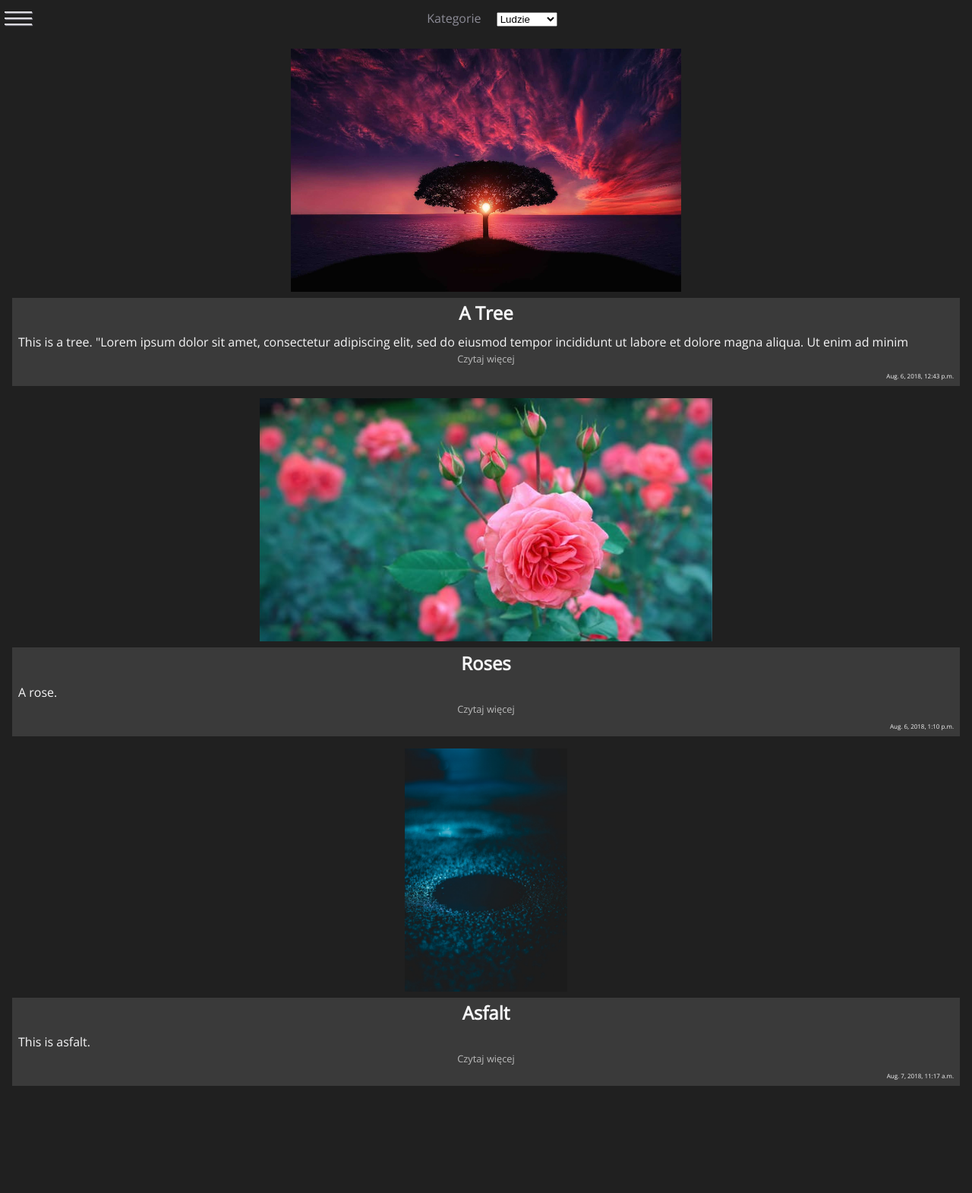
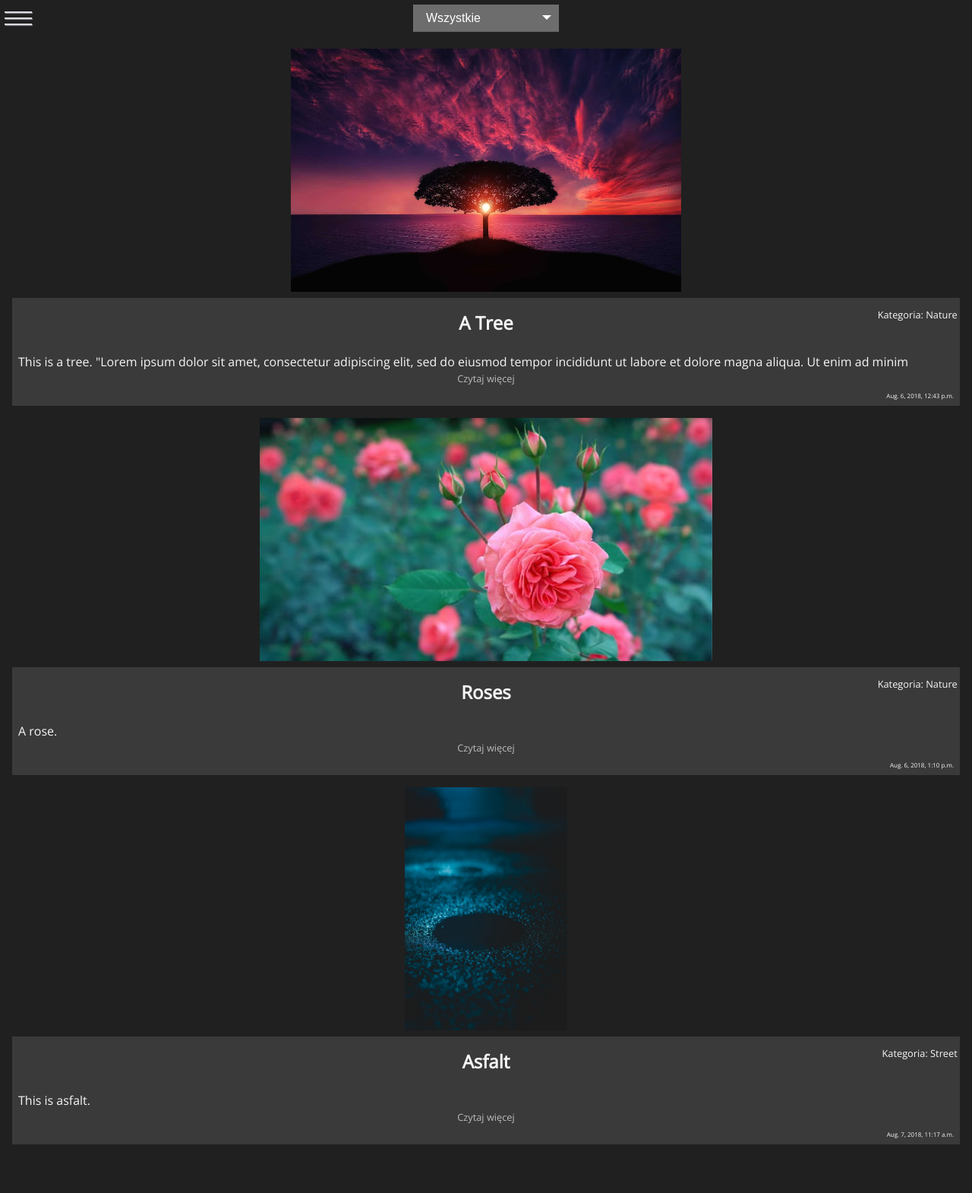
Before and after one commit to TarasekM/Nicola-Site, a Django app: page / in a window 1280 px wide. Shown: the whole page at 76% size. Before the commit the page ends 1429 px from the top, so only its background shows below. Run offline with Django 3.2, Linux system fonts and the light colour scheme; data comes from the database, SQL or seed files in the repository; both versions use the stored data as it was after the commit; style sheets or scripts are compiled from the project's sources; some libraries are stand-ins or nearby versions.

Commit message:
Kategorie działają

```diff
--- a/website/admin.py
+++ b/website/admin.py
@@ -1,5 +1,7 @@
 from django.contrib import admin
 from .models import Post
+from .models import Categories
 # Register your models here.
 
 admin.site.register(Post)
+admin.site.register(Categories)
--- a/website/models.py
+++ b/website/models.py
@@ -1,5 +1,12 @@
 from django.db import models
 from django.utils import timezone
+
+
+class Categories(models.Model):
+    name = models.CharField(max_length=32)
+
+    def __str__(self):
+        return self.name
 
 class Post(models.Model):
     author = models.ForeignKey('auth.User', on_delete=models.CASCADE)
@@ -10,6 +17,7 @@ class Post(models.Model):
     published_date = models.DateTimeField(
             blank=True, null=True)
     image = models.ImageField(upload_to='images/')
+    category = models.ForeignKey(Categories, on_delete=models.CASCADE, null=True)
 
     def publish(self):
         self.published_date = timezone.now()
--- a/website/static/css/main.css
+++ b/website/static/css/main.css
@@ -5,17 +5,71 @@ main {
   grid-template-areas: "categories" "images" "footer";
 }
 
-.categories-form {
+.custom-select {
+  width: 12rem;
   grid-area: categories;
   align-self: center;
   margin: auto;
-  color: #8c8b96;
-}
-.categories-form label {
-  padding: 1rem;
+  position: relative;
+  font-family: Arial;
 }
 
-.image_containter {
+.custom-select select {
+  display: none;
+  /*hide original SELECT element:*/
+}
+
+.select-selected {
+  background-color: #6d6d6d;
+}
+
+/*style the arrow inside the select element:*/
+.select-selected:after {
+  position: absolute;
+  content: "";
+  top: 14px;
+  right: 10px;
+  width: 0;
+  height: 0;
+  border: 6px solid transparent;
+  border-color: #fff transparent transparent transparent;
+}
+
+/*point the arrow upwards when the select box is open (active):*/
+.select-selected.select-arrow-active:after {
+  border-color: transparent transparent #fff transparent;
+  top: 7px;
+}
+
+/*style the items (options), including the selected item:*/
+.select-items div, .select-selected {
+  color: #ffffff;
+  padding: 8px 16px;
+  border: 1px solid transparent;
+  border-color: transparent transparent rgba(0, 0, 0, 0.1) transparent;
+  cursor: pointer;
+}
+
+/*style items (options):*/
+.select-items {
+  position: absolute;
+  background-color: #6d6d6d;
+  top: 100%;
+  left: 0;
+  right: 0;
+  z-index: 99;
+}
+
+/*hide the items when the select box is closed:*/
+.select-hide {
+  display: none;
+}
+
+.select-items div:hover, .same-as-selected {
+  background-color: rgba(0, 0, 0, 0.1);
+}
+
+.images_containter {
   grid-area: images;
   display: flex;
   flex-direction: column;
@@ -24,7 +78,14 @@ main {
   height: auto;
   margin: 1rem;
 }
-.image_containter .backdrop {
+.images_containter .image_containter {
+  display: none;
+  align-items: center;
+  justify-content: space-between;
+  flex-direction: column;
+  width: 100%;
+}
+.images_containter .backdrop {
   position: fixed;
   display: none;
   top: 0;
@@ -34,7 +95,7 @@ main {
   height: 100vh;
   background: rgba(0, 0, 0, 0.9);
 }
-.image_containter .modal {
+.images_containter .modal {
   display: none;
   position: fixed;
   z-index: 5;
@@ -42,7 +103,7 @@ main {
   vertical-align: middle;
   background: rgba(0, 0, 0, 0.9);
 }
-.image_containter .modal .modal_image {
+.images_containter .modal .modal_image {
   position: fixed;
   top: 50%;
   left: 50%;
@@ -53,7 +114,7 @@ main {
   z-index: 6;
   animation: zoom 1s;
 }
-.image_containter .modal_image--close {
+.images_containter .modal_image--close {
   position: fixed;
   top: 0.5rem;
   right: 0.5rem;
@@ -66,14 +127,14 @@ main {
   z-index: 6;
   display: none;
 }
-.image_containter a {
+.images_containter a {
   text-decoration: none;
 }
-.image_containter .img {
+.images_containter .img {
   max-height: 20rem;
   max-width: 100%;
 }
-.image_containter .image-description {
+.images_containter .image-description {
   background: #3a3a3a;
   padding: 0;
   color: #f6f6f7;
@@ -83,16 +144,26 @@ main {
   display: flex;
   flex-direction: column;
 }
-.image_containter .image-description .image-description_title {
+.images_containter .image-description .title_category_one_line {
+  display: block;
+  position: relative;
+}
+.images_containter .image-description .image-description_category {
+  font-size: 0.8rem;
+  position: absolute;
+  padding: 0 0.2rem;
+  top: 0;
+  right: 0;
+}
+.images_containter .image-description .image-description_title {
   font-size: 1.5rem;
   text-align: center;
-  margin: 0.2rem;
 }
-.image_containter .image-description .image-description_text {
+.images_containter .image-description .image-description_text {
   margin: 0;
   padding: 0.5rem;
 }
-.image_containter .image-description .image-description_read-more {
+.images_containter .image-description .image-description_read-more {
   border: none;
   background: none;
   font-size: 0.8rem;
@@ -102,10 +173,10 @@ main {
   padding: 0;
   font-family: inherit;
 }
-.image_containter .image-description .image-description_read-more:focus {
+.images_containter .image-description .image-description_read-more:focus {
   outline: none;
 }
-.image_containter .image-description .image-description_pub-date {
+.images_containter .image-description .image-description_pub-date {
   margin: 0;
   padding: 0.5rem;
   font-size: 0.5rem;
--- a/website/static/css/main.scss
+++ b/website/static/css/main.scss
@@ -13,17 +13,62 @@ main{
                        'footer';
 }
 
-.categories-form{
+.custom-select {
+  width: 12rem;
   grid-area: categories;
   align-self: center;
   margin: auto;
-  color: $font-color;
-  label{
-    padding: 1rem;
-  }
+  position: relative;
+  font-family: Arial;
+}
+.custom-select select {
+  display: none; /*hide original SELECT element:*/
+}
+.select-selected {
+  background-color: lighten($background-color, 30);
+}
+/*style the arrow inside the select element:*/
+.select-selected:after {
+  position: absolute;
+  content: "";
+  top: 14px;
+  right: 10px;
+  width: 0;
+  height: 0;
+  border: 6px solid transparent;
+  border-color: #fff transparent transparent transparent;
+}
+/*point the arrow upwards when the select box is open (active):*/
+.select-selected.select-arrow-active:after {
+  border-color: transparent transparent #fff transparent;
+  top: 7px;
+}
+/*style the items (options), including the selected item:*/
+.select-items div,.select-selected {
+  color: #ffffff;
+  padding: 8px 16px;
+  border: 1px solid transparent;
+  border-color: transparent transparent rgba(0, 0, 0, 0.1) transparent;
+  cursor: pointer;
+}
+/*style items (options):*/
+.select-items {
+  position: absolute;
+  background-color: lighten($background-color, 30);
+  top: 100%;
+  left: 0;
+  right: 0;
+  z-index: 99;
+}
+/*hide the items when the select box is closed:*/
+.select-hide {
+  display: none;
+}
+.select-items div:hover, .same-as-selected {
+  background-color: rgba(0, 0, 0, 0.1);
 }
 
-.image_containter{
+.images_containter{
   grid-area: images;
   display: flex;
   flex-direction: column;
@@ -31,6 +76,15 @@ main{
   justify-content: space-between;
   height: auto;
   margin: 1rem;
+
+  .image_containter{
+    // display: flex;
+    display: none;
+    align-items: center;
+    justify-content: space-between;
+    flex-direction: column;
+    width: 100%;
+  }
 
   .backdrop {
     position: fixed;
@@ -98,10 +152,22 @@ main{
     display: flex;
     flex-direction: column;
 
+    .title_category_one_line{
+      display: block;
+      position: relative;
+    }
+
+    .image-description_category{
+      font-size: 0.8rem;
+      position: absolute;
+      padding: 0 0.2rem;
+      top: 0;
+      right: 0;
+    }
+
     .image-description_title{
       font-size: 1.5rem;
       text-align: center;
-      margin: 0.2rem;
     }
 
     .image-description_text{
--- a/website/templates/website/main.html
+++ b/website/templates/website/main.html
@@ -18,28 +18,34 @@
   {% block content %}
 
   <main>
-    <form class="categories-form">
-      <label for="categories">Kategorie</label>
-      <select id="category">
-        <option value="ludzie">Ludzie</option>
-        <option value="zwierzęta">Zwierzęta</option>
-        <option value="natura">Natura</option>
+    <div class="custom-select">
+      <select>
+        <option value='all'>Wszystkie</option>
+        <option value='all'>Wszystkie</option>
+        {% for category in categories %}
+        <option value="{{ category.name }}">{{ category.name }}</option>
+        {% endfor %}
       </select>
-    </form>
     </div>
-    <div class="image_containter">
+
+    <div class="images_containter">
       <div class="backdrop"></div>
       <div class="modal">
         <img src="" class="modal_image">
             <button class="modal_image--close">&#10006;</button>
       </div>
       {% for post in post_list %}
+      <div class="image_containter {{ post.category }}">
         <img src="{{MEDIA_URL}}{{post.image}}" class="img">
         <div class="image-description">
+          <div class="title_category_one_line">
             <h1 class="image-description_title">{{ post.title }}</h1>
+            <p class="image-description_category">Kategoria: {{ post.category }}</p>
+          </div>
           <p class="image-description_text small-content">{{ post.text }}</p>
           <button class="image-description_read-more" href="#">Czytaj więcej</button>
           <p class="image-description_pub-date">{{ post.published_date}}</p>
+        </div>
       </div>
       {% endfor %}
     </div>
--- a/website/urls.py
+++ b/website/urls.py
@@ -6,5 +6,5 @@ from . import views
 
 urlpatterns = [
     path("", views.post_list, name='post_list'),
-    path("post/<int:pk>/", views.post_detail, name='post_detail')
+    path("post/<int:pk>/", views.post_detail, name='post_detail'),
 ] + static(settings.MEDIA_URL, document_root=settings.MEDIA_ROOT)
--- a/website/views.py
+++ b/website/views.py
@@ -1,10 +1,12 @@
 from django.shortcuts import render, get_object_or_404
 from django.utils import timezone
 from .models import Post
+from .models import Categories
 # Create your views here.
 def post_list(request):
     post_list = Post.objects.filter(published_date__lte=timezone.now()).order_by('published_date')
-    return render(request, 'website/main.html',{'post_list':post_list})
+    categories = Categories.objects.order_by('name')
+    return render(request, 'website/main.html',{'post_list':post_list,"categories":categories})
 
 def post_detail(request, pk):
     post = get_object_or_404(Post, pk=pk)
```
Also changed, not shown: website/static/js/main.js (+115 -0 lines), db.sqlite3, website/migrations/0002_categories.py (added), website/migrations/0003_post_category.py (added), 1 other file. Lines whose indentation alone changed are shown as unchanged.
